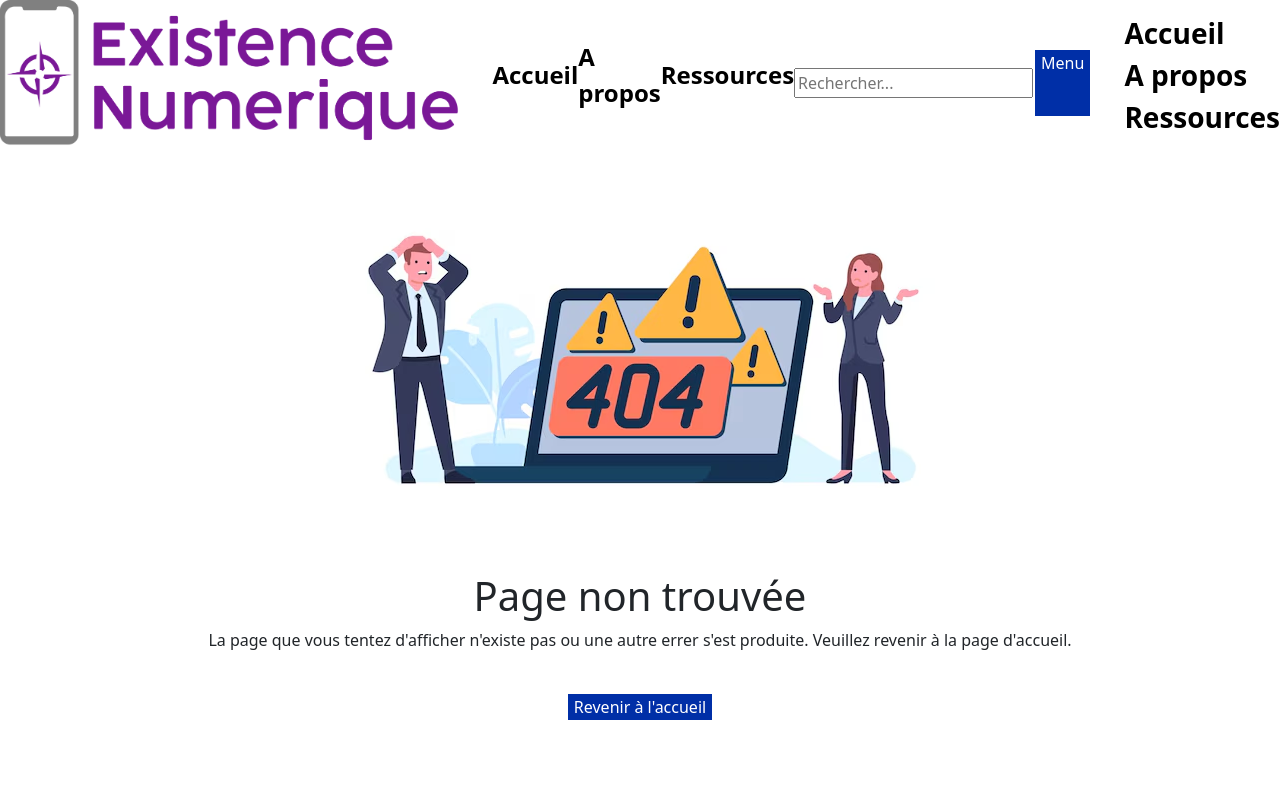
After one commit to Nabil-Hosseinee/LITIS, a PHP site: page /404.html in a window 1280 px wide. The commit adds this page. Run offline with PHP 8.4, Linux system fonts and the light colour scheme.

Commit message:
page error 404 + changement accueil

```diff
--- /dev/null
+++ b/404.html
@@ -0,0 +1,64 @@
+<!DOCTYPE html>
+<html lang="en">
+<head>
+    <meta charset="UTF-8">
+    <meta name="viewport" content="width=device-width, initial-scale=1.0">
+    <link rel="stylesheet" href="./assets/css/bootstrap.min.css">
+    <link rel="stylesheet" href="./assets/css/general.css">
+    <link rel="stylesheet" href="./assets/css/404.css">
+    <title>Existence Numérique | 404</title>
+</head>
+<body>
+
+    <header class="d-flex justify-content-evenly align-items-center bg-white fixed-top">
+        <div class="logo d-flex justify-content-center align-items-center">
+            <img class="img-fluid" src="./assets/images/logo/Logo_principal.png" alt="">
+        </div>
+        <nav class="navbar navbar-expand-lg">
+            <ul class="d-flex justify-content-center align-items-center">
+                <li><a class="active fs-4 menu__link fw-semibold" href="#">Accueil</a></li>
+                <li><a class="fs-4 menu__link fw-semibold" href="#">A propos</a></li>
+                <li><a class="fs-4 menu__link fw-semibold" href="#">Ressources</a></li>
+            </ul>
+        </nav>
+
+        <div>
+            <form class="search" action="cible2.php" method="post">
+                <input name="mot" type="text" placeholder="Rechercher..." autocomplete="off">
+                <a href="#">
+                    <lord-icon class="icon"
+                        src="https://cdn.lordicon.com/unukghxb.json"
+                        trigger="loop"
+                        delay="2000"
+                        style="width:30px;height:30px">
+                    </lord-icon>
+                </a>
+            </form>
+        </div>
+
+        <div class="burger-active" id="burger-menu">
+            <button>
+                <p>Menu</p>
+                <span></span>
+            </button>
+        </div>
+
+        <div id="menu">
+            <ul>
+                <li><a class="fs-3 fw-bold menu__link fw-semibold" href="#">Accueil</a></li>
+                <li><a class="fs-3 fw-bold menu__link fw-semibold" href="#">A propos</a></li>
+                <li><a class="fs-3 fw-bold menu__link fw-semibold" href="#">Ressources</a></li>
+            </ul>
+        </div>
+    </header>
+
+
+    <section class="error d-flex flex-column justify-content-center align-items-center">
+        <img src="./assets/images/illustration/404.avif" alt="">
+        <h1>Page non trouvée</h1>
+        <p>La page que vous tentez d'afficher n'existe pas ou une autre errer s'est produite. Veuillez revenir à la page d'accueil.</p>
+        <button>Revenir à l'accueil</button>
+    </section>
+
+</body>
+</html>
--- /dev/null
+++ b/assets/css/404.css
@@ -0,0 +1,31 @@
+.error {
+    min-height: 85vh;
+    /* background-color: var(--gris-clair); */
+    margin-top: 15vh;
+}
+
+.error div {
+    width: 500px;
+    height: 500px;
+    background-color: blue;
+}
+
+h1 {
+    margin-top: 5vh;
+}
+
+p {
+    margin-bottom: 5vh;
+}
+
+button {
+    background-color: var(--secondaire);
+    color: white;
+    border: 2px solid white;
+}
+
+button:hover {
+    background-color: white;
+    color: var(--secondaire);
+    border: 2px solid var(--secondaire);
+}
--- a/assets/css/general.css
+++ b/assets/css/general.css
@@ -12,3 +12,17 @@
     --secondaire : #002Fa7;
     --secondaire_dyl : #193d98;
 }
+
+a {
+    text-decoration: none;
+    color: black;
+}
+
+li {
+    list-style: none;
+}
+
+
+
+
+/* Header */
--- a/assets/css/search.css
+++ b/assets/css/search.css
@@ -354,7 +354,7 @@ h2 {
   box-shadow: 5px 10px 25px rgba(0, 0, 0, 0.3);
   border-radius: 64px;
   height: 6vh;
-  width: 65%;
+  width: 45%;
   background-color: var(--secondaire);
   color: white;
   border: 2px solid white;
@@ -375,7 +375,7 @@ h2 {
 }
 
 .box .img img {
-  width: 50%;
+  width: 70%;
 }
 
 .separator {
--- a/search.php
+++ b/search.php
@@ -13,7 +13,6 @@ if (isset($_SESSION['motsAssocies'])) {
     // var_dump($motsAssocies);
     // echo "</pre>";
 
-    // echo "<ul>";
     foreach ($motsAssocies as $mot => $data) {
         $definition = $data['definition'];
         $synonyme = $data['synonymes'];
@@ -24,7 +23,6 @@ if (isset($_SESSION['motsAssocies'])) {
 
         echo "<li><strong>$mot $synonymes :</strong> $definition</li>";
     }
-    // echo "</ul>";
 
 }
 // dans le cas ou c'est un mot et où l'on récupère def + syn
@@ -125,8 +123,8 @@ else {
                 <h2 class="res-title">Ressource(s)</h2>
                 <div class="ressource-prop">
                     <div class="box d-flex flex-column align-items-center bg-white rounded-4 center-box">
-                        <h4 class="fs-5">Utiliser Parcoursup</h4>
-                        <h3 class="fs-6">Éducation</h3>
+                        <h3 class="fs-5">Utiliser Parcoursup</h3>
+                        <h4 class="fs-6">Éducation</h4>
                         <div class="img rounded-4">
                             <img class="img-fluid rounded" src="./assets/images/miniatures/minia_parcoursup.png" alt="">
                         </div>
```
Also changed, not shown: assets/css/style.css (+10 -17 lines), 404.php (deleted), assets/images/illustration/404.avif (added), assets/images/illustration/glossaire.png (added), 1 other file. Lines whose indentation alone changed are shown as unchanged.
